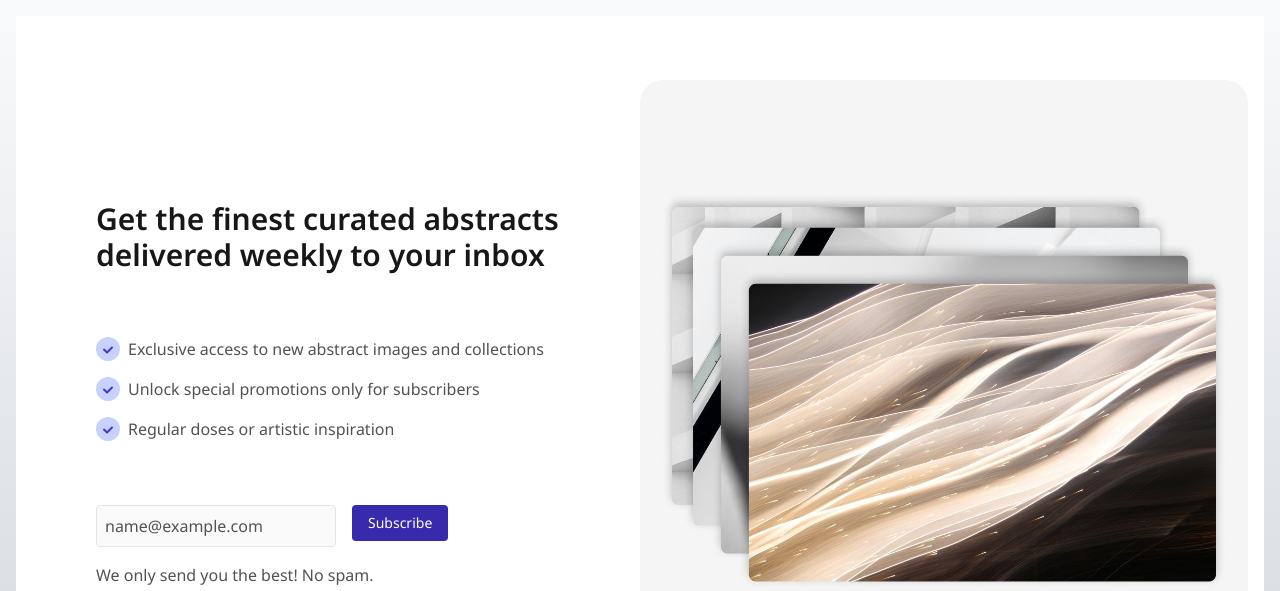
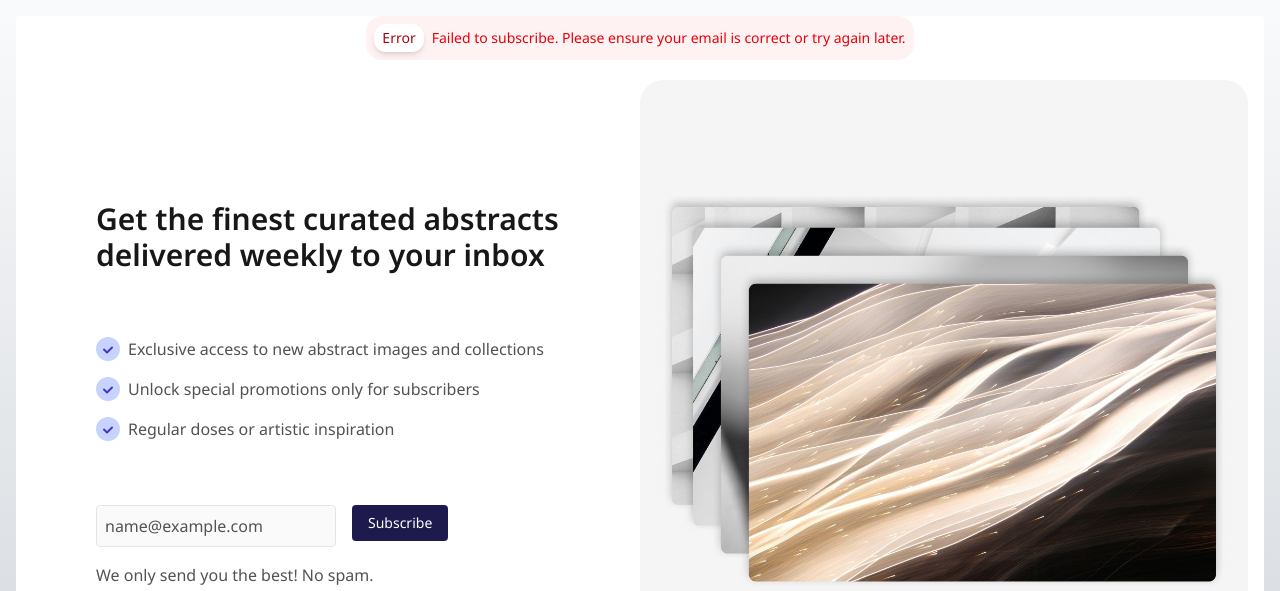
Before and after one commit to Kevnien/newsletter-section, a Next.js app: page /newsletter-section/ in a window 1280 px wide. Both pictures are taken after typing "name@example.com" into the empty fields and a click on the button "Subscribe". Shown: the top 591 px of the page. Built offline with nearby package versions, Linux system fonts and the light colour scheme; no server answers.

Commit message:
success/error toasts

```diff
--- a/app/newsletter-section.tsx
+++ b/app/newsletter-section.tsx
@@ -11,11 +11,18 @@ const marketingPoints = [
 const preSubscribeAssuranceText = "We only send you the best! No spam.";
 const emailRequiredText = "Email address is required.";
 const emailInvalidText = "Please enter a valid email.";
+const url = "https://www.greatfrontend.com/api/projects/challenges/newsletter";
+const subscriptionSuccessText =
+  "Subscription successful! Please check your email to confirm.";
+const subscriptionErrorText =
+  "Failed to subscribe. Please ensure your email is correct or try again later.";
 
 export default function NewsletterSection(): ReactElement {
   const [emailAddress, setEmailAddress] = useState("");
   const [hasValidated, setHasValidated] = useState(false);
   const [error, setError] = useState("");
+  const [toastMessage, setToastMessage] = useState("");
+  const [isToastSuccess, setIsToastSuccess] = useState(true);
 
   const getValidateEmailText = useCallback((): string => {
     const emailRegex = /^[^\s@]+@[^\s@]+\.[^\s@]+$/;
@@ -25,9 +32,30 @@ export default function NewsletterSection(): ReactElement {
     return "";
   }, [emailAddress]);
 
-  const handleSubmit = (): void => {
+  const handleSubmit = async (): Promise<void> => {
     setError(getValidateEmailText());
     setHasValidated(true);
+    if (error) return;
+    console.log("Submitting email:", emailAddress);
+    try {
+      const response = await fetch(url, {
+        method: "POST",
+        headers: {
+          "Content-Type": "application/json",
+        },
+        body: JSON.stringify({ email: emailAddress }),
+      });
+      if (response.ok) {
+        setIsToastSuccess(true);
+        setToastMessage(subscriptionSuccessText);
+        setEmailAddress("");
+        setHasValidated(false);
+      }
+    } catch (error) {
+      setIsToastSuccess(false);
+      setToastMessage(subscriptionErrorText);
+      console.error("Subscription error:", error);
+    }
   };
 
   useEffect(() => {
@@ -35,6 +63,11 @@ export default function NewsletterSection(): ReactElement {
       setError(getValidateEmailText());
     }
   }, [hasValidated, emailAddress, getValidateEmailText]);
+
+  useEffect(() => {
+    if (!toastMessage) return;
+    setTimeout(() => setToastMessage(""), 3000);
+  }, [toastMessage]);
 
   return (
     <div className="flex flex-col md:flex-row items-start gap-4 m-4 p-4 bg-white rounded text-neutral-900 sm:h-full sm:items-center sm:pt-16 sm:pb-16 sm:gap-16 md:h-full">
@@ -63,7 +96,7 @@ export default function NewsletterSection(): ReactElement {
           </p>
           <button
             type="submit"
-            className="p-2 text-white rounded w-full sm:w-auto sm:pl-4 sm:pr-4 bg-indigo-800 text-sm hover:bg-indigo-950"
+            className="p-2 text-white rounded w-full sm:w-auto sm:pl-4 sm:pr-4 bg-indigo-800 text-sm hover:bg-indigo-950 focus:bg-indigo-950"
             tabIndex={0}
             onClick={(e) => {
               e.preventDefault();
@@ -80,6 +113,32 @@ export default function NewsletterSection(): ReactElement {
         alt="abstract samples"
         className="rounded-xl sm:rounded-2xl md:rounded-3xl object-fit md:w-1/2"
       />
+      {toastMessage && (
+        <div className="toast-container fixed top-0 left-0 w-full flex justify-center">
+          <div
+            className={`toast text-center flex p-2 m-4 rounded-2xl text-sm gap-2 items-center ${
+              isToastSuccess ? "bg-green-50" : "bg-red-50"
+            }`}
+          >
+            {isToastSuccess ? (
+              <p className="toast-success-oval pl-2 pr-2 p-1 rounded-xl bg-white text-green-700 shadow-md flex">
+                Success
+              </p>
+            ) : (
+              <p className="toast-error-oval pl-2 pr-2 p-1 rounded-xl bg-white text-red-800 shadow-md flex">
+                Error
+              </p>
+            )}
+            <p
+              className={`${
+                isToastSuccess ? "text-green-700" : "text-red-600"
+              }`}
+            >
+              {toastMessage}
+            </p>
+          </div>
+        </div>
+      )}
     </div>
   );
 }
```
